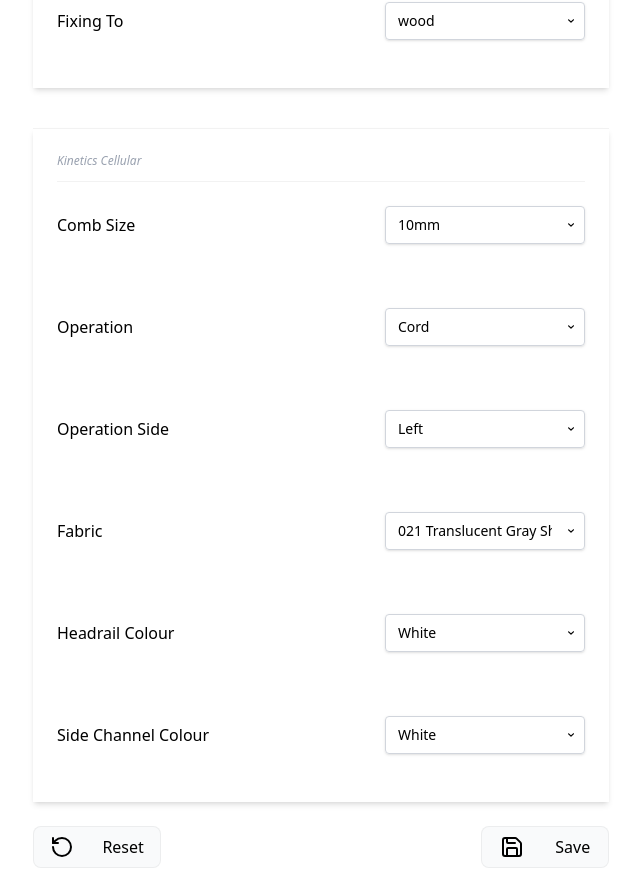
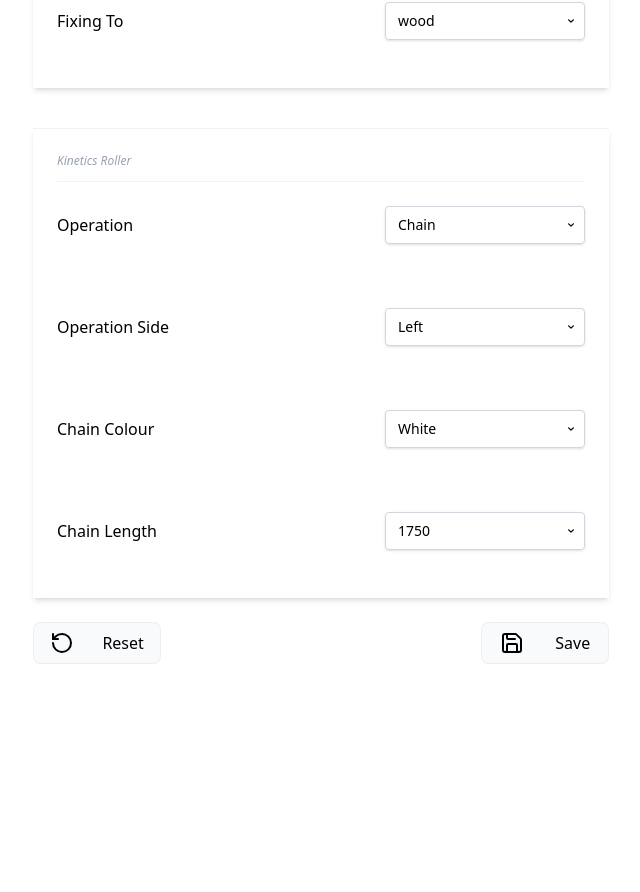
Before and after one commit to Miho19/lewiss-client, a React (Vite) app: page /worksheet/1/product/1 in a window 1280 px wide. Shown: the part 778-1670 px from the top of the page, without its empty margins (447-1087 px from the left). After the commit the page ends 1466 px from the top, so only its background shows below. Built offline with nearby package versions, Linux system fonts and the light colour scheme.

Commit message:
entry form now includes operations

```diff
--- a/src/components/product/factory/ProductFormFactoryKineticsRoller.tsx
+++ b/src/components/product/factory/ProductFormFactoryKineticsRoller.tsx
@@ -1,11 +1,23 @@
 import type { ProductEntryTypes } from '../../../zod/BaseProduct';
+import ProductFormCommonElements from './ProductFormCommonElements';
+import ProductFormKineticsRollerOperation from './ProductFormKineticsRollerOperation';
 
 type Props = {
   product: ProductEntryTypes;
+  setProduct: React.Dispatch<React.SetStateAction<ProductEntryTypes>>;
 };
 
 function ProductFormFactoryKineticsRoller(props: Props) {
-  return <div></div>;
+  const { product } = props;
+
+  if (typeof product === 'undefined') return <></>;
+
+  return (
+    <div className="w-full flex flex-col space-y-10 items-center">
+      <ProductFormCommonElements {...props} />
+      <ProductFormKineticsRollerOperation {...props} />
+    </div>
+  );
 }
 
 export default ProductFormFactoryKineticsRoller;
--- /dev/null
+++ b/src/components/product/factory/ProductFormKineticsRollerOperation.tsx
@@ -0,0 +1,82 @@
+import type { ChangeEvent } from 'react';
+import { ProductOperationSideEnum, type ProductEntryTypes } from '../../../zod/BaseProduct';
+import FormSelectInput from '../../common/FormSelectInput';
+import {
+  kineticsRollerChainColourEnum,
+  kineticsRollerChainLengthOptions,
+  kineticsRollerOperationEnum,
+  type KineticsRollerProductEntryType,
+} from '../../../zod/KineticsRoller';
+
+type Props = {
+  product: ProductEntryTypes;
+  setProduct: React.Dispatch<React.SetStateAction<ProductEntryTypes>>;
+};
+
+function ProductFormKineticsRollerOperation(props: Props) {
+  const { product, setProduct } = props;
+
+  if (typeof product === 'undefined') return <></>;
+
+  function onChangeHandlerInput(event: ChangeEvent<HTMLInputElement>) {
+    const { name, value } = event.target;
+
+    setProduct((prev: ProductEntryTypes): ProductEntryTypes => {
+      const newState = { ...prev, [name]: value };
+      return newState;
+    });
+  }
+
+  function onChangeHandlerSelect(event: ChangeEvent<HTMLSelectElement>) {
+    const { name, value } = event.target;
+    setProduct((prev) => {
+      return { ...prev, [name]: value };
+    });
+  }
+
+  return (
+    <div className="w-full flex flex-col space-y-16 shadow-md px-6 pt-6 pb-12 border-t border-black/5">
+      <p className="text-xs italic text-gray-400 border-b border-black/5 mb-6 pb-3">
+        {product.productType}
+      </p>
+
+      <FormSelectInput
+        labelValue="Operation"
+        onSelectHandler={onChangeHandlerSelect}
+        options={kineticsRollerOperationEnum.options}
+        selectName="operationType"
+        value={(product as KineticsRollerProductEntryType).operationType}
+      />
+
+      <FormSelectInput
+        labelValue="Operation Side"
+        onSelectHandler={onChangeHandlerSelect}
+        options={ProductOperationSideEnum.options}
+        selectName="operationSide"
+        value={product.operationSide}
+      />
+
+      {product.operationType === 'Chain' && (
+        <FormSelectInput
+          labelValue="Chain Colour"
+          onSelectHandler={onChangeHandlerSelect}
+          options={kineticsRollerChainColourEnum.options}
+          selectName="chainColour"
+          value={(product as KineticsRollerProductEntryType).chainColour}
+        />
+      )}
+
+      {product.operationType === 'Chain' && (
+        <FormSelectInput
+          labelValue="Chain Length"
+          onSelectHandler={onChangeHandlerSelect}
+          options={kineticsRollerChainLengthOptions}
+          selectName="chainLength"
+          value={(product as KineticsRollerProductEntryType).chainLength}
+        />
+      )}
+    </div>
+  );
+}
+
+export default ProductFormKineticsRollerOperation;
--- a/src/pages/worksheet/WorksheetProductPage.tsx
+++ b/src/pages/worksheet/WorksheetProductPage.tsx
@@ -3,13 +3,13 @@
 import { testWorksheet } from '../../utility/msw/worksheet-example';
 import { useNavigate } from 'react-router';
 import ProductEntryForm from '../../components/product/ProductEntryForm';
-import { testProduct1 } from '../../utility/msw/product-example';
+import { testProduct1, testProduct3 } from '../../utility/msw/product-example';
 import type { ProductEntryTypes } from '../../zod/BaseProduct';
 import { useEffect, useState } from 'react';
 import type { KineticsCellularProductEntryType } from '../../zod/KineticsCellular';
 
 const worksheet = testWorksheet;
-const product = testProduct1;
+const product = testProduct3;
 
 const initialData: KineticsCellularProductEntryType = {
   headrailColour: 'White',
--- a/src/utility/msw/product-example.ts
+++ b/src/utility/msw/product-example.ts
@@ -1,4 +1,5 @@
 import type { KineticsCellularProductEntryType } from '../../zod/KineticsCellular';
+import type { KineticsRollerProductEntryType } from '../../zod/KineticsRoller';
 import { testWorksheet } from './worksheet-example';
 import { v4 as uuidv4 } from 'uuid';
 
@@ -19,6 +20,7 @@
   fabric: '001 Translucent Cotton',
   operationType: 'Cord',
   operationSide: 'Left',
+  combSize: '10mm',
   id: uuidv4(),
   price: 449.86,
 };
@@ -40,8 +42,38 @@
   fabric: '001 Translucent Cotton',
   operationType: 'Lithium-ion',
   operationSide: 'Right',
+  combSize: '20mm',
   id: uuidv4(),
   price: 449.86 + 255,
 };
 
-export const testWorksheet1ProductList = [testProduct1, testProduct2];
+export const testProduct3: KineticsRollerProductEntryType = {
+  rollType: 'Front',
+  chainColour: 'White',
+  chainLength: 1750,
+  bracketType: 'Standard',
+  bracketColour: 'White',
+  bottomRailType: 'Flat',
+  bottomRailColour: 'White',
+  pelmetType: 'None',
+  pelmetColour: 'White',
+  worksheetId: testWorksheet.id,
+  location: 'Dining',
+  width: 1600,
+  height: 1200,
+  reveal: 80,
+  installHeight: 1200,
+  fitType: 'Inside',
+  fixingTo: 'wood',
+  productType: 'Kinetics Roller',
+  operationSide: 'Left',
+  remoteNumber: 0,
+  remoteChannel: 0,
+  id: uuidv4(),
+  price: 1200,
+  operationType: 'Chain',
+  fabricType: 'LF',
+  fabric: 'Adagio | Black',
+};
+
+export const testWorksheet1ProductList = [testProduct1, testProduct2, testProduct3];
--- a/src/zod/KineticsRoller.ts
+++ b/src/zod/KineticsRoller.ts
@@ -1,25 +1,64 @@
 import * as z from 'zod';
 import { BaseProductCreateZodObject } from './BaseProduct';
 
-const rollTypeEnum = z.enum(['Front', 'Back'] as const);
-const chainColourEnum = z.enum(['White', 'Black', 'Grey', 'Stainless'] as const);
-const bracketTypeEnum = z.enum(['Standard', 'Extra Large'] as const);
-const bracketColourEnum = z.enum(['White', 'Black'] as const);
-const bottomRailTypeEnum = z.enum(['Flat', 'Deluxe'] as const);
-const bottomRailColourEnum = z.enum(['White', 'Black', 'Silver', 'Off White'] as const);
-const pelmetTypeEnum = z.enum(['None'] as const);
-const pelmetColourEnum = z.enum(['White', 'Black'] as const);
+const kineticsRollerRollTypeEnum = z.enum(['Front', 'Back'] as const);
+export const kineticsRollerChainColourEnum = z.enum([
+  'White',
+  'Black',
+  'Grey',
+  'Stainless',
+] as const);
+const kineticsRollerBracketTypeEnum = z.enum(['Standard', 'Extra Large'] as const);
+const kineticsRollerBracketColourEnum = z.enum(['White', 'Black'] as const);
+const kineticsRollerBottomRailTypeEnum = z.enum(['Flat', 'Deluxe'] as const);
+const kineticsRollerBottomRailColourEnum = z.enum([
+  'White',
+  'Black',
+  'Silver',
+  'Off White',
+] as const);
+const kineticsRollerPelmetTypeEnum = z.enum(['None'] as const);
+const kineticsRollerPelmetColourEnum = z.enum(['White', 'Black'] as const);
+
+export const kineticsRollerChainLengthOptions = [1500, 1750, 2000, 2250, 2500] as const;
+
+const kineticsRollerChainLengthEnum = z.union(
+  kineticsRollerChainLengthOptions.map((n) => z.literal(n)),
+);
+
+export const kineticsRollerOperationEnum = z.enum(['Chain', 'Lithium-ion', 'Hardwire'] as const);
+export const kineticsRollerFabricLFEnum = z.enum([
+  'Adagio | Black',
+  'Back To Nature | Apodasmia LF',
+  'Byron | Blue',
+] as const);
+export const kineticsRollerFabricBOEnum = z.enum([
+  'Austro | Amaze',
+  'Broome II | Bluewash',
+  'Everyday Thermal | Amour',
+] as const);
+export const kineticsRollerFabricSSEnum = z.enum([
+  'Fenescreen 10% | Charcoal',
+  'Fenescreen 2% | Smoke',
+  'Mermet E Screen 10% | Charcoal',
+] as const);
+
+export const kineticsFabricTypeEnum = z.enum(['LF', 'BO', 'SS'] as const);
 
 const KineticsRollerZodObject = z.object({
-  rollType: rollTypeEnum,
-  chainColour: chainColourEnum,
-  chainLength: z.number(),
-  bracketType: bracketTypeEnum,
-  bracketColour: bracketColourEnum,
-  bottomRailType: bottomRailTypeEnum,
-  bottomRailColour: bottomRailColourEnum,
-  pelmetType: pelmetTypeEnum,
-  pelmetColour: pelmetColourEnum,
+  rollType: kineticsRollerRollTypeEnum,
+  chainColour: kineticsRollerChainColourEnum,
+  chainLength: kineticsRollerChainLengthEnum,
+  bracketType: kineticsRollerBracketTypeEnum,
+  bracketColour: kineticsRollerBracketColourEnum,
+  bottomRailType: kineticsRollerBottomRailTypeEnum,
+  bottomRailColour: kineticsRollerBottomRailColourEnum,
+  pelmetType: kineticsRollerPelmetTypeEnum,
+  pelmetColour: kineticsRollerPelmetColourEnum,
+
+  operationType: kineticsRollerOperationEnum,
+  fabricType: kineticsFabricTypeEnum,
+  fabric: kineticsRollerFabricSSEnum.or(kineticsRollerFabricBOEnum.or(kineticsRollerFabricLFEnum)),
 });
 
 export const KineticsRollerProductCreateZodObject = z.object({
```
